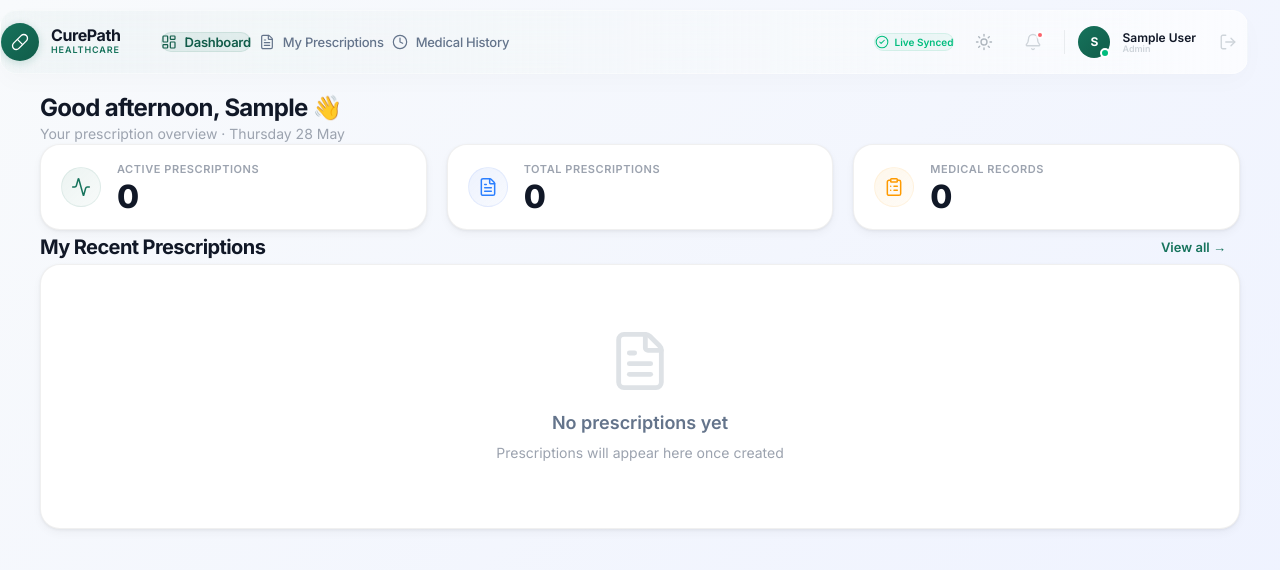
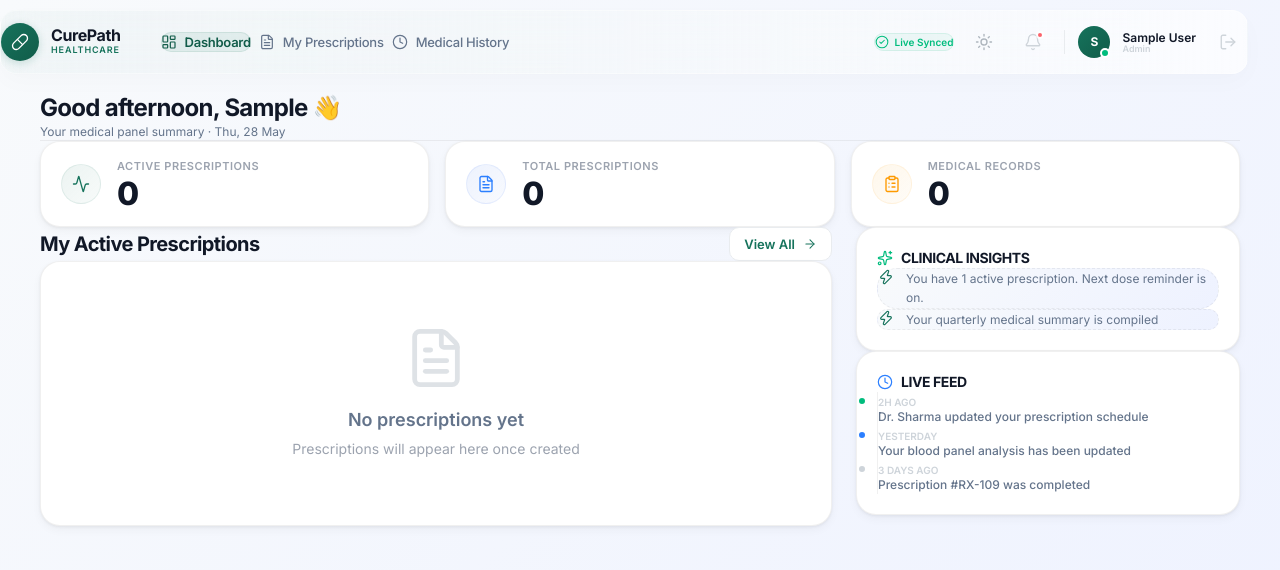
Before and after one commit to dewanggandhi01/CurePath, a Next.js app: page /dashboard in a window 1280 px wide. Shown: the top 570 px of the page. Built offline with nearby package versions, Linux system fonts and the light colour scheme; sample sign-in values are in the browser's storage.

Commit message:
feat: redesign dashboard with premium asymmetric layout, analytics controls, activity timeline, and clinical insights

```diff
--- a/app/dashboard/page.tsx
+++ b/app/dashboard/page.tsx
@@ -3,7 +3,18 @@
 import { useState, useEffect } from "react";
 import { useRouter } from "next/navigation";
 import { motion } from "framer-motion";
-import { Users, FileText, Activity, Calendar, ClipboardList } from "lucide-react";
+import {
+  Users,
+  FileText,
+  Activity,
+  Calendar,
+  ClipboardList,
+  TrendingUp,
+  Clock,
+  ArrowRight,
+  Sparkles,
+  Zap,
+} from "lucide-react";
 import {
   AreaChart,
   Area,
@@ -47,14 +58,16 @@ function CustomTooltip({ active, payload, label }: { active?: boolean; payload?:
   if (!active || !payload?.length) return null;
   return (
     <div style={{
-      background: "var(--card-bg)",
+      background: "var(--card-bg-glass)",
+      backdropFilter: "blur(12px)",
+      WebkitBackdropFilter: "blur(12px)",
       border: "1px solid var(--card-border)",
-      borderRadius: "var(--radius-md)",
-      padding: "10px 14px",
+      borderRadius: "10px",
+      padding: "8px 12px",
       boxShadow: "var(--shadow-md)",
     }}>
-      <p className="text-xs font-medium" style={{ color: "var(--text-muted)" }}>{label}</p>
-      <p className="text-sm font-bold" style={{ color: "var(--text-primary)" }}>{payload[0].value} prescriptions</p>
+      <p className="text-[10px] font-semibold uppercase tracking-wider text-gray-400">{label}</p>
+      <p className="text-xs font-bold mt-0.5" style={{ color: "var(--text-primary)" }}>{payload[0].value} issued</p>
     </div>
   );
 }
@@ -65,6 +78,7 @@ export default function DashboardPage() {
   const [user, setUser] = useState<User | null>(null);
   const [prescriptions, setPrescriptions] = useState<Prescription[]>([]);
   const [loading, setLoading] = useState(true);
+  const [timeRange, setTimeRange] = useState<"7d" | "30d" | "6m" | "1y">("6m");
 
   useEffect(() => {
     const u = getUser();
@@ -72,8 +86,9 @@ export default function DashboardPage() {
     setUser(u);
     const rx = isDoctor(u) ? getPrescriptions() : getPrescriptionsByPatient(u.id);
     setPrescriptions(rx);
-    // Small delay for skeleton effect
-    setTimeout(() => setLoading(false), 400);
+
+    const timer = setTimeout(() => setLoading(false), 350);
+    return () => clearTimeout(timer);
   }, []);
 
   if (loading || !user) {
@@ -92,11 +107,15 @@ export default function DashboardPage() {
   const chartData = getMonthlyData(prescriptions);
   const recent = [...prescriptions]
     .sort((a, b) => new Date(b.createdAt).getTime() - new Date(a.createdAt).getTime())
-    .slice(0, 4);
+    .slice(0, 3); // 3 items for compact layout and broke symmetry
 
   const handleDownload = (rx: Prescription) => {
+    try {
       generatePrescriptionPDF(rx);
-    toast("success", "PDF Downloaded", `Prescription for ${rx.patientName} downloaded`);
+      toast("success", "Success", "Prescription PDF downloaded successfully");
+    } catch (err) {
+      toast("error", "Error", "Failed to download prescription PDF");
+    }
   };
 
   const greeting = () => {
@@ -106,27 +125,53 @@ export default function DashboardPage() {
     return "Good evening";
   };
 
+  // Realistic mock activity streams based on role
+  const activities = doctor
+    ? [
+        { time: "10m ago", desc: "You issued a new prescription to Rahul Sharma", dot: "bg-emerald-500" },
+        { time: "1h ago", desc: "Priya Patel downloaded prescription PDF #RX-201", dot: "bg-blue-500" },
+        { time: "3h ago", desc: "Patient Amit Verma's lab records updated", dot: "bg-amber-500" },
+      ]
+    : [
+        { time: "2h ago", desc: "Dr. Sharma updated your prescription schedule", dot: "bg-emerald-500" },
+        { time: "Yesterday", desc: "Your blood panel analysis has been updated", dot: "bg-blue-500" },
+        { time: "3 days ago", desc: "Prescription #RX-109 was completed", dot: "bg-gray-400" },
+      ];
+
+  const insights = doctor
+    ? [
+        { text: "Prescription adherence is up 8.4% this week", type: "adherence" },
+        { text: "2 active prescriptions expire in the next 48h", type: "expiring" },
+      ]
+    : [
+        { text: "You have 1 active prescription. Next dose reminder is on.", type: "schedule" },
+        { text: "Your quarterly medical summary is compiled", type: "summary" },
+      ];
+
   return (
-    <div className="space-y-8">
+    <div className="space-y-6">
       {/* Welcome Banner */}
       <motion.div
-        initial={{ opacity: 0, y: 10 }}
+        initial={{ opacity: 0, y: 8 }}
         animate={{ opacity: 1, y: 0 }}
-        transition={{ duration: 0.4 }}
+        className="flex flex-col sm:flex-row sm:items-center justify-between gap-4 pb-2 border-b"
+        style={{ borderColor: "var(--card-border)" }}
       >
-        <h1 className="text-2xl font-bold tracking-tight" style={{ color: "var(--text-primary)" }}>
+        <div>
+          <h1 className="text-2xl font-bold tracking-tight" style={{ color: "var(--text-primary)", letterSpacing: "-0.03em" }}>
             {greeting()}, {user.name.split(" ")[0]} 👋
           </h1>
-        <p className="text-sm mt-1" style={{ color: "var(--text-muted)" }}>
+          <p className="text-xs mt-0.5" style={{ color: "var(--text-secondary)" }}>
             {doctor
-            ? `Here's an overview of your practice · ${new Date().toLocaleDateString("en-IN", { weekday: "long", month: "long", day: "numeric" })}`
-            : `Your prescription overview · ${new Date().toLocaleDateString("en-IN", { weekday: "long", month: "long", day: "numeric" })}`}
+              ? `Your clinic statistics overview · ${new Date().toLocaleDateString("en-IN", { weekday: "short", month: "short", day: "numeric" })}`
+              : `Your medical panel summary · ${new Date().toLocaleDateString("en-IN", { weekday: "short", month: "short", day: "numeric" })}`}
           </p>
+        </div>
       </motion.div>
 
       {/* Stats Grid */}
       <div
-        className={`grid gap-5 ${
+        className={`grid gap-4 ${
           doctor
             ? "grid-cols-1 sm:grid-cols-2 xl:grid-cols-4"
             : "grid-cols-1 sm:grid-cols-3"
@@ -137,28 +182,28 @@ export default function DashboardPage() {
             <StatsCard
               title="Total Patients"
               value={patients.length}
-              icon={<Users className="w-5 h-5" style={{ color: "var(--color-primary-500)" }} />}
+              icon={<Users className="w-4.5 h-4.5" style={{ color: "var(--color-primary-500)" }} />}
               trend={{ value: 12, label: "this month" }}
               index={0}
             />
             <StatsCard
-              title="Total Prescriptions"
+              title="Total Issued"
               value={prescriptions.length}
-              icon={<FileText className="w-5 h-5 text-blue-500" />}
+              icon={<FileText className="w-4.5 h-4.5 text-blue-500" />}
               color="#2563EB"
               index={1}
             />
             <StatsCard
-              title="Active"
+              title="Active Cases"
               value={active}
-              icon={<Activity className="w-5 h-5 text-emerald-500" />}
+              icon={<Activity className="w-4.5 h-4.5 text-emerald-500" />}
               color="#10B981"
               index={2}
             />
             <StatsCard
-              title="This Month"
+              title="Issued This Month"
               value={thisMonth}
-              icon={<Calendar className="w-5 h-5 text-amber-500" />}
+              icon={<Calendar className="w-4.5 h-4.5 text-amber-500" />}
               color="#F59E0B"
               trend={{ value: 8, label: "vs last month" }}
               index={3}
@@ -169,20 +214,20 @@ export default function DashboardPage() {
             <StatsCard
               title="Active Prescriptions"
               value={active}
-              icon={<Activity className="w-5 h-5" style={{ color: "var(--color-primary-500)" }} />}
+              icon={<Activity className="w-4.5 h-4.5" style={{ color: "var(--color-primary-500)" }} />}
               index={0}
             />
             <StatsCard
               title="Total Prescriptions"
               value={prescriptions.length}
-              icon={<FileText className="w-5 h-5 text-blue-500" />}
+              icon={<FileText className="w-4.5 h-4.5 text-blue-500" />}
               color="#2563EB"
               index={1}
             />
             <StatsCard
               title="Medical Records"
               value={getMedicalRecords(user.id).length}
-              icon={<ClipboardList className="w-5 h-5 text-amber-500" />}
+              icon={<ClipboardList className="w-4.5 h-4.5 text-amber-500" />}
               color="#F59E0B"
               index={2}
             />
@@ -190,76 +235,102 @@ export default function DashboardPage() {
         )}
       </div>
 
-      {/* Chart Section */}
+      {/* Main Asymmetric Content Layout */}
+      <div className="grid grid-cols-1 xl:grid-cols-3 gap-6">
+
+        {/* Left Columns (Analytics & Recent Items) */}
+        <div className="xl:col-span-2 space-y-6">
           {doctor && (
             <motion.div
               initial={{ opacity: 0, y: 12 }}
               animate={{ opacity: 1, y: 0 }}
-          transition={{ duration: 0.4, delay: 0.3 }}
               className="card"
+              style={{
+                background: "var(--card-bg-glass)",
+                backdropFilter: "blur(16px)",
+                WebkitBackdropFilter: "blur(16px)",
+              }}
             >
-          <div className="flex items-center justify-between mb-6">
+              <div className="flex flex-wrap items-center justify-between gap-4 mb-4">
                 <div>
-              <h2 className="section-title">Prescription Trends</h2>
-              <p className="text-xs mt-1" style={{ color: "var(--text-muted)" }}>Last 6 months overview</p>
+                  <h2 className="section-title">Prescription Analytics</h2>
+                  <p className="text-xs" style={{ color: "var(--text-secondary)" }}>Practice metrics and issuing flow</p>
+                </div>
+
+                {/* Advanced Chart Controls */}
+                <div className="flex rounded-lg p-0.5" style={{ background: "var(--bg-tertiary)", border: "1px solid var(--card-border)" }}>
+                  {(["7d", "30d", "6m", "1y"] as const).map((r) => (
+                    <button
+                      key={r}
+                      onClick={() => setTimeRange(r)}
+                      className={`px-2.5 py-1 text-[10px] font-bold rounded-md uppercase transition-all ${
+                        timeRange === r
+                          ? "bg-white dark:bg-gray-800 shadow-sm text-primary-600 font-bold"
+                          : "text-gray-400 hover:text-gray-600 dark:hover:text-gray-200"
+                      }`}
+                    >
+                      {r}
+                    </button>
+                  ))}
                 </div>
               </div>
-          <ResponsiveContainer width="100%" height={280}>
-            <AreaChart data={chartData}>
+
+              <ResponsiveContainer width="100%" height={210}>
+                <AreaChart data={chartData} margin={{ left: -20, right: 10, top: 10, bottom: 0 }}>
                   <defs>
                     <linearGradient id="colorCount" x1="0" y1="0" x2="0" y2="1">
-                  <stop offset="5%" stopColor="#16735C" stopOpacity={0.2} />
-                  <stop offset="95%" stopColor="#16735C" stopOpacity={0} />
+                      <stop offset="5%" stopColor="var(--color-primary-500)" stopOpacity={0.15} />
+                      <stop offset="95%" stopColor="var(--color-primary-500)" stopOpacity={0} />
                     </linearGradient>
                   </defs>
-              <CartesianGrid strokeDasharray="3 3" stroke="var(--card-border)" vertical={false} />
+                  <CartesianGrid strokeDasharray="4 4" stroke="var(--card-border)" vertical={false} />
                   <XAxis
                     dataKey="name"
                     axisLine={false}
                     tickLine={false}
-                tick={{ fontSize: 12, fill: "var(--text-muted)" }}
+                    tick={{ fontSize: 11, fill: "var(--text-secondary)" }}
                   />
                   <YAxis
                     axisLine={false}
                     tickLine={false}
-                tick={{ fontSize: 12, fill: "var(--text-muted)" }}
+                    tick={{ fontSize: 11, fill: "var(--text-secondary)" }}
                     allowDecimals={false}
                   />
                   <Tooltip content={<CustomTooltip />} />
                   <Area
                     type="monotone"
                     dataKey="count"
-                stroke="#16735C"
-                strokeWidth={2.5}
+                    stroke="var(--color-primary-500)"
+                    strokeWidth={2}
                     fill="url(#colorCount)"
-                dot={{ r: 4, fill: "#16735C", stroke: "var(--card-bg)", strokeWidth: 2 }}
-                activeDot={{ r: 6, fill: "#16735C", stroke: "var(--card-bg)", strokeWidth: 3 }}
+                    dot={{ r: 3, fill: "var(--color-primary-500)", stroke: "var(--card-bg)", strokeWidth: 1.5 }}
+                    activeDot={{ r: 5, fill: "var(--color-primary-500)", stroke: "var(--card-bg)", strokeWidth: 2 }}
                   />
                 </AreaChart>
               </ResponsiveContainer>
             </motion.div>
           )}
 
-      {/* Recent Prescriptions */}
+          {/* Recent list layout */}
           <motion.div
             initial={{ opacity: 0, y: 12 }}
             animate={{ opacity: 1, y: 0 }}
-        transition={{ duration: 0.4, delay: 0.4 }}
+            className="space-y-4"
           >
-        <div className="flex items-center justify-between mb-5">
+            <div className="flex items-center justify-between">
               <h2 className="section-title">
-            {doctor ? "Recent Prescriptions" : "My Recent Prescriptions"}
+                {doctor ? "Recent Prescriptions" : "My Active Prescriptions"}
               </h2>
               <button
                 onClick={() => router.push("/dashboard/prescriptions")}
-            className="btn btn-ghost btn-sm text-xs"
-            style={{ color: "var(--color-primary-500)" }}
+                className="btn btn-secondary btn-sm"
               >
-            View all →
+                <span>View All</span>
+                <ArrowRight className="w-3.5 h-3.5 ml-1" />
               </button>
             </div>
             {recent.length > 0 ? (
-          <div className="grid grid-cols-1 md:grid-cols-2 xl:grid-cols-4 gap-5">
+              <div className="grid grid-cols-1 md:grid-cols-3 gap-4">
                 {recent.map((rx, i) => (
                   <PrescriptionCard
                     key={rx.id}
@@ -279,5 +350,68 @@ export default function DashboardPage() {
             )}
           </motion.div>
         </div>
+
+        {/* Right Column (Asymmetric Widgets: Insights & Activity timeline) */}
+        <div className="space-y-6">
+
+          {/* Insights widget */}
+          <motion.div
+            initial={{ opacity: 0, x: 16 }}
+            animate={{ opacity: 1, x: 0 }}
+            className="card"
+            style={{ padding: 20 }}
+          >
+            <div className="flex items-center gap-2 mb-4">
+              <Sparkles className="w-4 h-4 text-emerald-500" />
+              <h3 className="font-bold text-sm uppercase tracking-wider" style={{ color: "var(--text-primary)" }}>Clinical Insights</h3>
+            </div>
+
+            <div className="space-y-3">
+              {insights.map((ins, i) => (
+                <div
+                  key={i}
+                  className="flex gap-3 p-3 rounded-xl border border-dashed"
+                  style={{ background: "var(--bg-secondary)", borderColor: "var(--card-border)" }}
+                >
+                  <Zap className="w-4 h-4 mt-0.5 text-primary-500 flex-shrink-0" />
+                  <p className="text-[12px] leading-relaxed" style={{ color: "var(--text-secondary)" }}>
+                    {ins.text}
+                  </p>
+                </div>
+              ))}
+            </div>
+          </motion.div>
+
+          {/* Activity Widget */}
+          <motion.div
+            initial={{ opacity: 0, x: 16 }}
+            animate={{ opacity: 1, x: 0 }}
+            className="card"
+            style={{ padding: 20 }}
+          >
+            <div className="flex items-center gap-2 mb-4">
+              <Clock className="w-4 h-4 text-blue-500" />
+              <h3 className="font-bold text-sm uppercase tracking-wider" style={{ color: "var(--text-primary)" }}>Live Feed</h3>
+            </div>
+
+            <div className="relative pl-4 border-l space-y-4" style={{ borderColor: "var(--card-border)" }}>
+              {activities.map((act, i) => (
+                <div key={i} className="relative leading-none">
+                  {/* Timeline dot */}
+                  <span className={`absolute -left-[21.5px] top-1 w-2.5 h-2.5 rounded-full border-2 border-white dark:border-gray-900 ${act.dot}`} />
+                  <div>
+                    <span className="text-[10px] font-semibold text-gray-400 uppercase">{act.time}</span>
+                    <p className="text-xs font-medium mt-1 leading-normal" style={{ color: "var(--text-secondary)" }}>
+                      {act.desc}
+                    </p>
+                  </div>
+                </div>
+              ))}
+            </div>
+          </motion.div>
+        </div>
+
+      </div>
+    </div>
   );
 }
```
Lines whose indentation alone changed are shown as unchanged.
